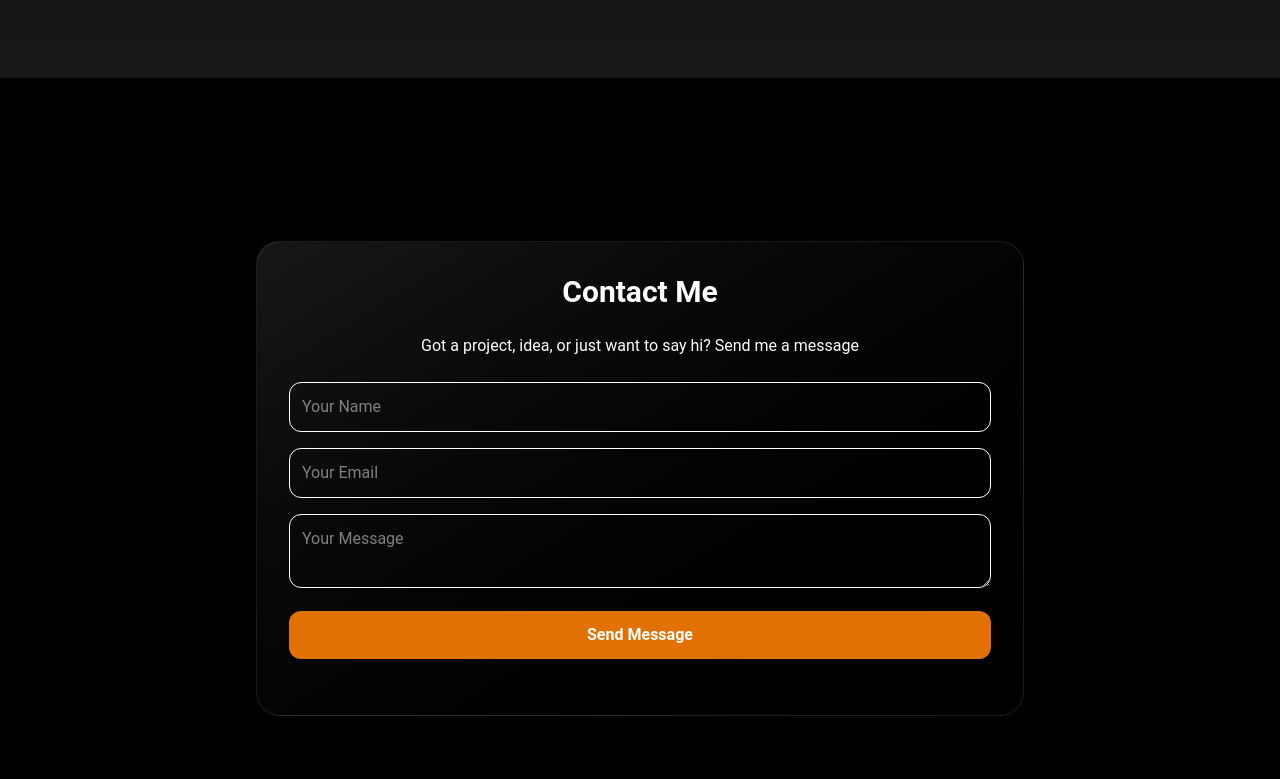
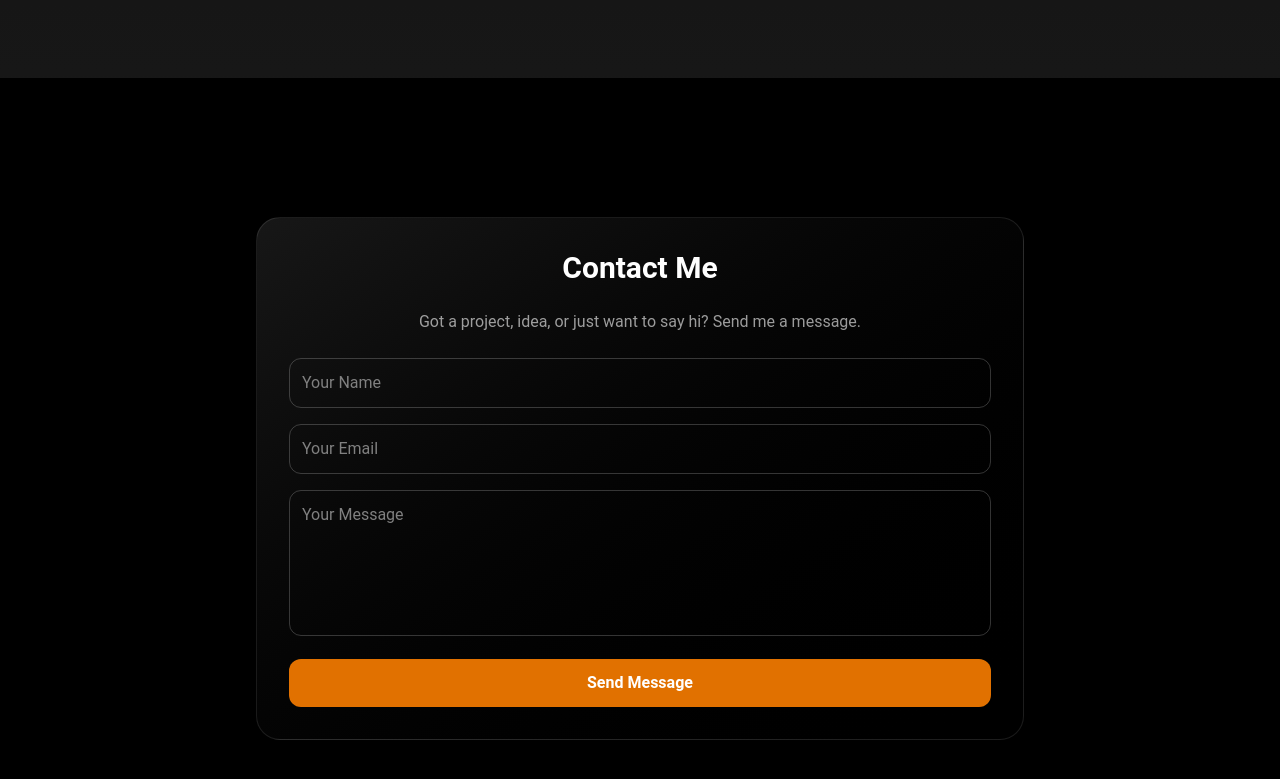
Before and after one commit to oluochvn/p20, a React (Vite) app: page / in a window 1280 px wide. Shown: the part 2504-3283 px from the top of the page. Built offline with nearby package versions, Linux system fonts and the light colour scheme.

Commit message:
Refactor contact form and validation logic

```diff
--- a/src/App.tsx
+++ b/src/App.tsx
@@ -1,33 +1,163 @@
-import { useState } from "react";
-import { Sun, Moon, MenuIcon, X } from "lucide-react";
+import { useState, useRef } from "react";
+import { Sun, Moon, MenuIcon, X, Loader2, CheckCircle2, AlertCircle } from "lucide-react";
 import Snowfall from "react-snowfall";
+
+const validators = {
+  name: (v) => (v.trim().length < 2 ? "Name must be at least 2 characters." : ""),
+  email: (v) => (/^[^\s@]+@[^\s@]+\.[^\s@]+$/.test(v.trim()) ? "" : "Please enter a valid email."),
+  message: (v) => (v.trim().length < 10 ? "Message must be at least 10 characters." : ""),
+};
+
+function ContactForm({ dark }) {
+  const [form, setForm] = useState({ name: "", email: "", message: "" });
+  const [errors, setErrors] = useState({});
+  const [submitState, setSubmitState] = useState("idle");
+  const [serverError, setServerError] = useState("");
+  const timeoutRef = useRef(null);
+
+  const handleChange = (field) => (e) => {
+    setForm((prev) => ({ ...prev, [field]: e.target.value }));
+    if (errors[field]) setErrors((prev) => ({ ...prev, [field]: "" }));
+  };
+
+  const validate = () => {
+    const newErrors = {};
+    let valid = true;
+    for (const [field, fn] of Object.entries(validators)) {
+      const msg = fn(form[field]);
+      if (msg) { newErrors[field] = msg; valid = false; }
+    }
+    setErrors(newErrors);
+    return valid;
+  };
+
+  const handleSubmit = async (e) => {
+    e.preventDefault();
+    if (!validate()) return;
+
+    setSubmitState("loading");
+    setServerError("");
+    if (timeoutRef.current) clearTimeout(timeoutRef.current);
+
+    try {
+      const res = await fetch("https://contactbck.onrender.com/contact", {
+        method: "POST",
+        headers: { "Content-Type": "application/json" },
+        body: JSON.stringify({
+          name: form.name.trim(),
+          email: form.email.trim(),
+          message: form.message.trim(),
+        }),
+        signal: AbortSignal.timeout(10_000),
+      });
+
+      const data = await res.json().catch(() => ({}));
+      if (!res.ok) throw new Error(data.error || `Server responded with ${res.status}.`);
+
+      setSubmitState("success");
+      setForm({ name: "", email: "", message: "" });
+      timeoutRef.current = setTimeout(() => setSubmitState("idle"), 6000);
+    } catch (err) {
+      const isTimeout = err.name === "TimeoutError" || err.name === "AbortError";
+      setServerError(isTimeout ? "Request timed out. Please try again." : err.message || "Something went wrong. Please try again.");
+      setSubmitState("error");
+      timeoutRef.current = setTimeout(() => setSubmitState("idle"), 8000);
+    }
+  };
+
+  const isLoading = submitState === "loading";
+  const isSuccess = submitState === "success";
+
+  const inputBase = `w-full p-3 rounded-xl border bg-transparent outline-none transition focus:ring-2 ${
+    dark
+      ? "border-white/20 focus:ring-amber-500/40 placeholder:text-white/30"
+      : "border-black/15 focus:ring-amber-500/40 placeholder:text-black/30"
+  }`;
+
+  return (
+    <form className="space-y-4" onSubmit={handleSubmit} noValidate>
+      <div className="space-y-1">
+        <input
+          type="text"
+          placeholder="Your Name"
+          className={`${inputBase} ${errors.name ? "border-red-500/60 focus:ring-red-500/30" : ""}`}
+          value={form.name}
+          onChange={handleChange("name")}
+          disabled={isLoading || isSuccess}
+        />
+        {errors.name && (
+          <p className="text-red-400 text-xs flex items-center gap-1">
+            <AlertCircle size={12} /> {errors.name}
+          </p>
+        )}
+      </div>
+
+      <div className="space-y-1">
+        <input
+          type="email"
+          placeholder="Your Email"
+          className={`${inputBase} ${errors.email ? "border-red-500/60 focus:ring-red-500/30" : ""}`}
+          value={form.email}
+          onChange={handleChange("email")}
+          disabled={isLoading || isSuccess}
+        />
+        {errors.email && (
+          <p className="text-red-400 text-xs flex items-center gap-1">
+            <AlertCircle size={12} /> {errors.email}
+          </p>
+        )}
+      </div>
+
+      <div className="space-y-1">
+        <textarea
+          placeholder="Your Message"
+          rows={5}
+          className={`${inputBase} resize-none ${errors.message ? "border-red-500/60 focus:ring-red-500/30" : ""}`}
+          value={form.message}
+          onChange={handleChange("message")}
+          disabled={isLoading || isSuccess}
+        />
+        {errors.message && (
+          <p className="text-red-400 text-xs flex items-center gap-1">
+            <AlertCircle size={12} /> {errors.message}
+          </p>
+        )}
+      </div>
+
+      {submitState === "error" && serverError && (
+        <div className="flex items-start gap-2 text-red-400 bg-red-500/10 border border-red-500/20 rounded-xl p-3 text-sm">
+          <AlertCircle size={16} className="mt-0.5 shrink-0" />
+          <span>{serverError}</span>
+        </div>
+      )}
+
+      {isSuccess && (
+        <div className="flex items-center gap-2 text-emerald-400 bg-emerald-500/10 border border-emerald-500/20 rounded-xl p-3 text-sm">
+          <CheckCircle2 size={16} className="shrink-0" />
+          <span>Message sent! I'll get back to you soon.</span>
+        </div>
+      )}
+
+      <button
+        type="submit"
+        disabled={isLoading || isSuccess}
+        className="w-full bg-amber-600 font-semibold p-3 rounded-xl hover:opacity-80 active:scale-[0.98] transition disabled:opacity-50 disabled:cursor-not-allowed flex items-center justify-center gap-2"
+      >
+        {isLoading ? (
+          <><Loader2 size={18} className="animate-spin" /> Sending…</>
+        ) : isSuccess ? (
+          <><CheckCircle2 size={18} /> Sent!</>
+        ) : (
+          "Send Message"
+        )}
+      </button>
+    </form>
+  );
+}
 
 function App() {
   const [dark, setDark] = useState(true);
   const [open, setOpen] = useState(false);
-  const [form, setForm] = useState({ name: "", email: "", message: "" });
-  const [status, setStatus] = useState("");
-
-  const handleSubmit = async (e) => {
-    e.preventDefault();
-    setStatus("Sending...");
-    try {
-      const res = await fetch("https://contactbck.onrender.com/contact", {
-        method: "POST",
-        headers: { "Content-Type": "application/json" },
-        body: JSON.stringify(form)
-      });
-      const data = await res.json();
-      if (res.ok) {
-        setStatus("Message sent!");
-        setForm({ name: "", email: "", message: "" });
-      } else {
-        setStatus(data.error || "Error sending message");
-      }
-    } catch (err) {
-      setStatus("Server error");
-    }
-  };
 
   return (
     <div className={`${dark ? "bg-black text-white" : "bg-white text-black"} transition duration-500 ease-out min-h-screen font-[Roboto]`}>
@@ -85,13 +215,13 @@ function App() {
         <div className="space-y-6 flex flex-col justify-center md:items-center text-center md:text-left">
           <h1 className="text-4xl md:text-6xl font-[saira]">ABOUT</h1>
           <p className="text-lg md:text-[1.4em] max-w-2xl mx-auto md:mx-0">
-            I’m a Full-Stack Developer who builds Fast, Responsive, and practical web applications. I enjoy creating clean user experiences and writing efficient, maintainable code on both the Frontend and Backend. I’m always learning, improving through real projects, and focused on building simple solutions that solve real problems.
+            I'm a Full-Stack Developer who builds Fast, Responsive, and practical web applications. I enjoy creating clean user experiences and writing efficient, maintainable code on both the Frontend and Backend. I'm always learning, improving through real projects, and focused on building simple solutions that solve real problems.
           </p>
         </div>
 
         <div className={`hidden md:flex items-center justify-center ${dark ? "bg-neutral-800" : "bg-[#d7d8c5]"} p-10`}>
           <p className="text-[1.4em] max-w-2xl text-left">
-            I’m a Full-Stack Developer who builds Fast, Responsive, and practical web applications. I enjoy creating clean user experiences and writing efficient, maintainable code on both the Frontend and Backend. I’m always learning, improving through real projects, and focused on building simple solutions that solve real problems.
+            I'm a Full-Stack Developer who builds Fast, Responsive, and practical web applications. I enjoy creating clean user experiences and writing efficient, maintainable code on both the Frontend and Backend. I'm always learning, improving through real projects, and focused on building simple solutions that solve real problems.
           </p>
         </div>
       </div>
@@ -140,23 +270,14 @@ function App() {
       <section id="contact" className="min-h-screen flex items-center justify-center px-4 py-20">
         <div className={`max-w-3xl w-full rounded-3xl p-8 shadow-lg space-y-6 ${dark ? "bg-gradient-to-br from-neutral-900 to-black border border-white/10" : "bg-white border border-black/10"}`}>
           <h2 className="text-2xl md:text-3xl font-bold text-center">Contact Me</h2>
-          <p className="text-center text-sm md:text-base">
-            Got a project, idea, or just want to say hi? Send me a message
+          <p className="text-center text-sm md:text-base opacity-60">
+            Got a project, idea, or just want to say hi? Send me a message.
           </p>
-
-          <form className="space-y-4" onSubmit={handleSubmit}>
-            <input type="text" placeholder="Your Name" className="w-full p-3 rounded-xl border bg-transparent outline-none focus:ring-2 focus:ring-white/20" value={form.name} onChange={(e) => setForm({ ...form, name: e.target.value })}/>
-            <input type="email" placeholder="Your Email" className="w-full p-3 rounded-xl border bg-transparent outline-none focus:ring-2 focus:ring-white/20" value={form.email} onChange={(e) => setForm({ ...form, email: e.target.value })}/>
-            <textarea placeholder="Your Message" className="w-full p-3 rounded-xl border bg-transparent outline-none focus:ring-2 focus:ring-white/20" value={form.message} onChange={(e) => setForm({ ...form, message: e.target.value })}/>
-            <button type="submit" className="w-full bg-amber-600 font-semibold p-3 rounded-xl hover:opacity-80 transition">
-              Send Message
-            </button>
-          </form>
-          <p className="text-center text-sm mt-2">{status}</p>
+          <ContactForm dark={dark} />
         </div>
       </section>
     </div>
-  )
+  );
 }
 
 export default App;
```
